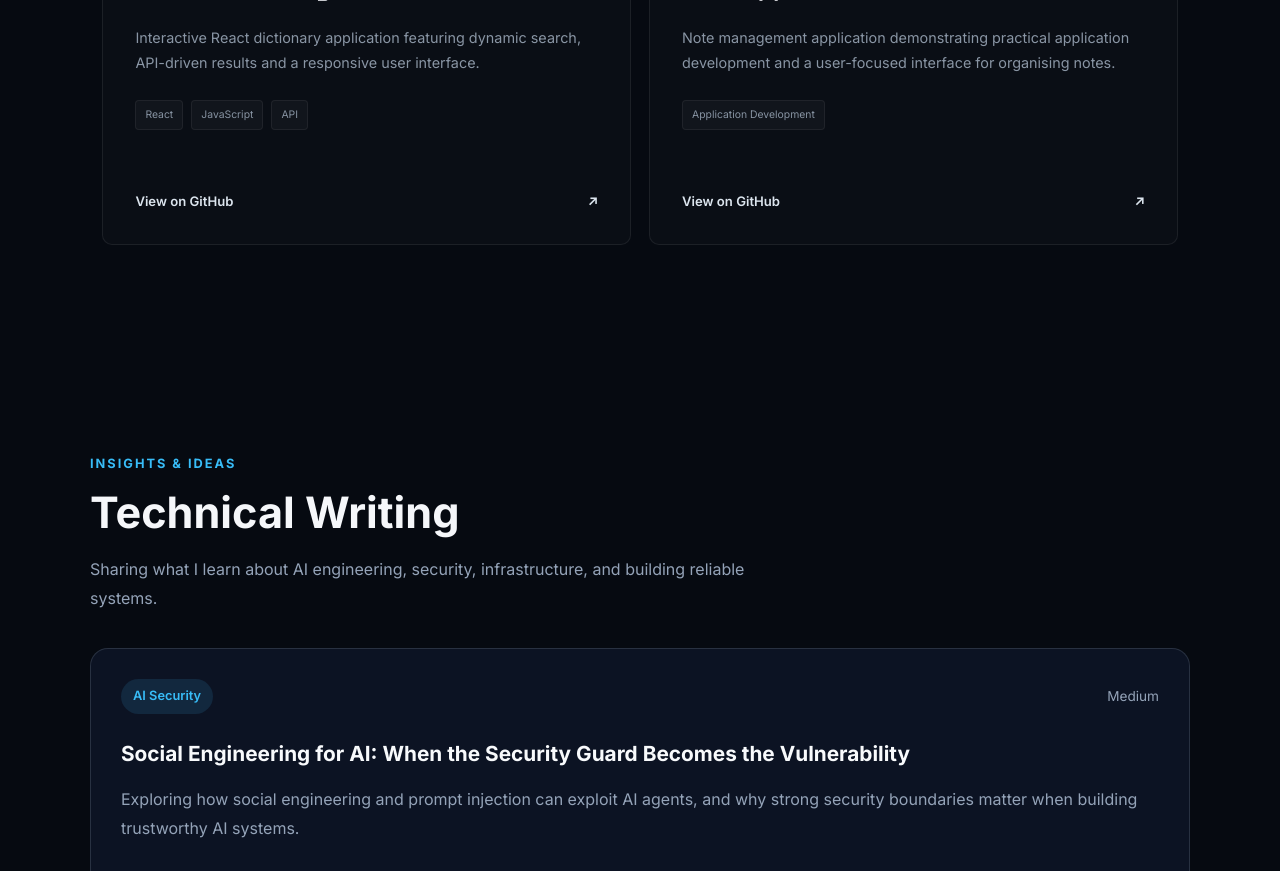
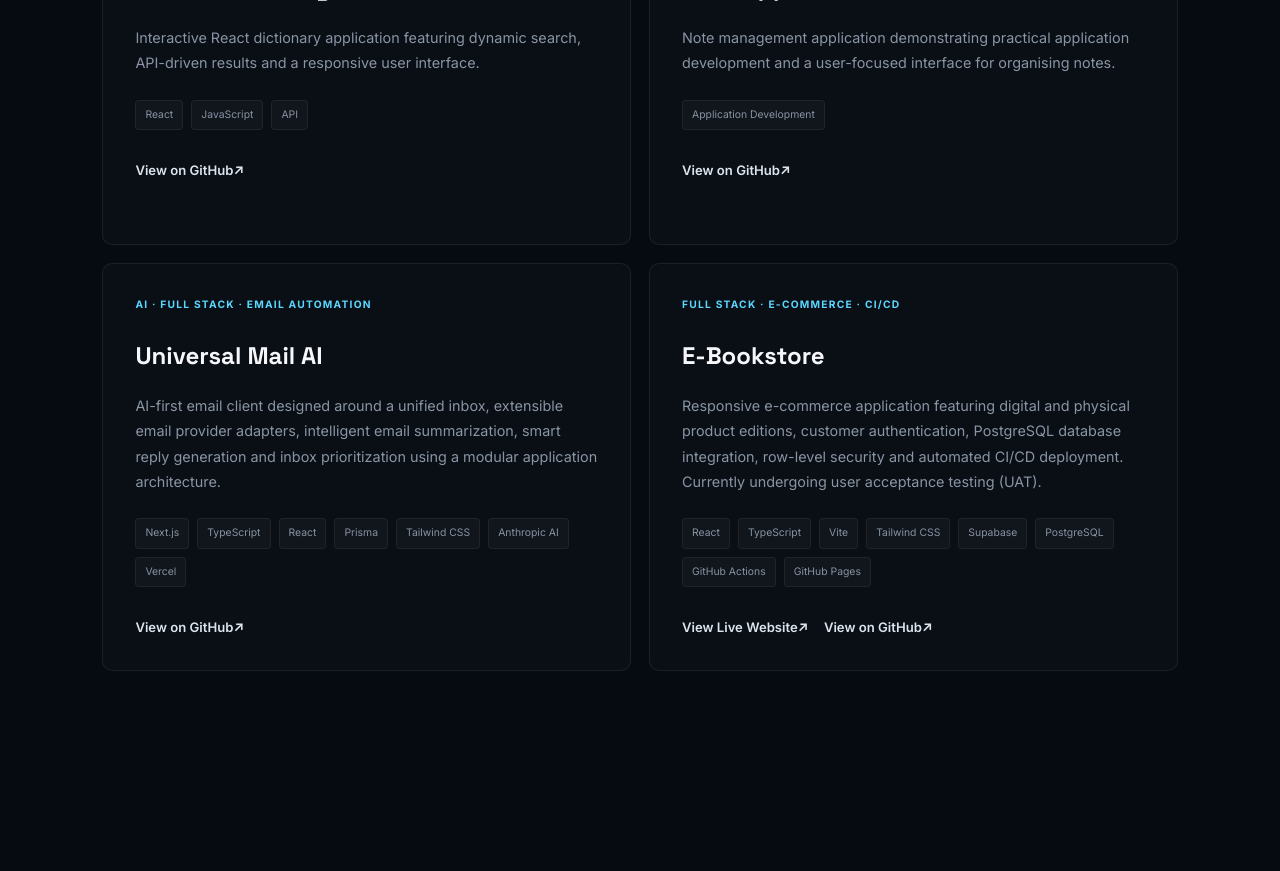
Before and after one commit to komolafetemitope14/portfolio, a React (Vite) app: page / in a window 1280 px wide. Shown: the part 5880-6751 px from the top of the page. Built offline with nearby package versions, Linux system fonts and the light colour scheme.

Commit message:
feat: add Universal Mail AI and E-Bookstore with live website link

```diff
--- a/src/sections/Projects.jsx
+++ b/src/sections/Projects.jsx
@@ -119,6 +119,44 @@ const projects = [
     github:
       "https://github.com/komolafetemitope14/Note-App",
   },
+  {
+    title: "Universal Mail AI",
+    category: "AI · FULL STACK · EMAIL AUTOMATION",
+    description:
+      "AI-first email client designed around a unified inbox, extensible email provider adapters, intelligent email summarization, smart reply generation and inbox prioritization using a modular application architecture.",
+    technologies: [
+      "Next.js",
+      "TypeScript",
+      "React",
+      "Prisma",
+      "Tailwind CSS",
+      "Anthropic AI",
+      "Vercel",
+    ],
+    github:
+      "https://github.com/komolafetemitope14/Universal-mail-ai",
+  },
+  {
+    title: "E-Bookstore",
+    category: "FULL STACK · E-COMMERCE · CI/CD",
+    description:
+      "Responsive e-commerce application featuring digital and physical product editions, customer authentication, PostgreSQL database integration, row-level security and automated CI/CD deployment. Currently undergoing user acceptance testing (UAT).",
+    technologies: [
+      "React",
+      "TypeScript",
+      "Vite",
+      "Tailwind CSS",
+      "Supabase",
+      "PostgreSQL",
+      "GitHub Actions",
+      "GitHub Pages",
+    ],
+    website:
+      "https://komolafetemitope14.github.io/e-bookstore/",
+    websiteLabel: "View Live Website",
+    github:
+      "https://github.com/komolafetemitope14/e-bookstore",
+  },
 ];
 
 function Projects() {
@@ -184,6 +222,26 @@ function Projects() {
                 ))}
               </div>
 
+              <div
+                style={{
+                  display: "flex",
+                  flexWrap: "wrap",
+                  alignItems: "center",
+                  gap: "16px",
+                }}
+              >
+                {project.website && (
+                  <a
+                    href={project.website}
+                    target="_blank"
+                    rel="noopener noreferrer"
+                    className="project-link"
+                  >
+                    {project.websiteLabel || "View Website"}
+                    <span>↗</span>
+                  </a>
+                )}
+
                 <a
                   href={project.github}
                   target="_blank"
@@ -193,6 +251,7 @@ function Projects() {
                   View on GitHub
                   <span>↗</span>
                 </a>
+              </div>
             </motion.article>
           ))}
         </div>
```
Lines whose indentation alone changed are shown as unchanged.
